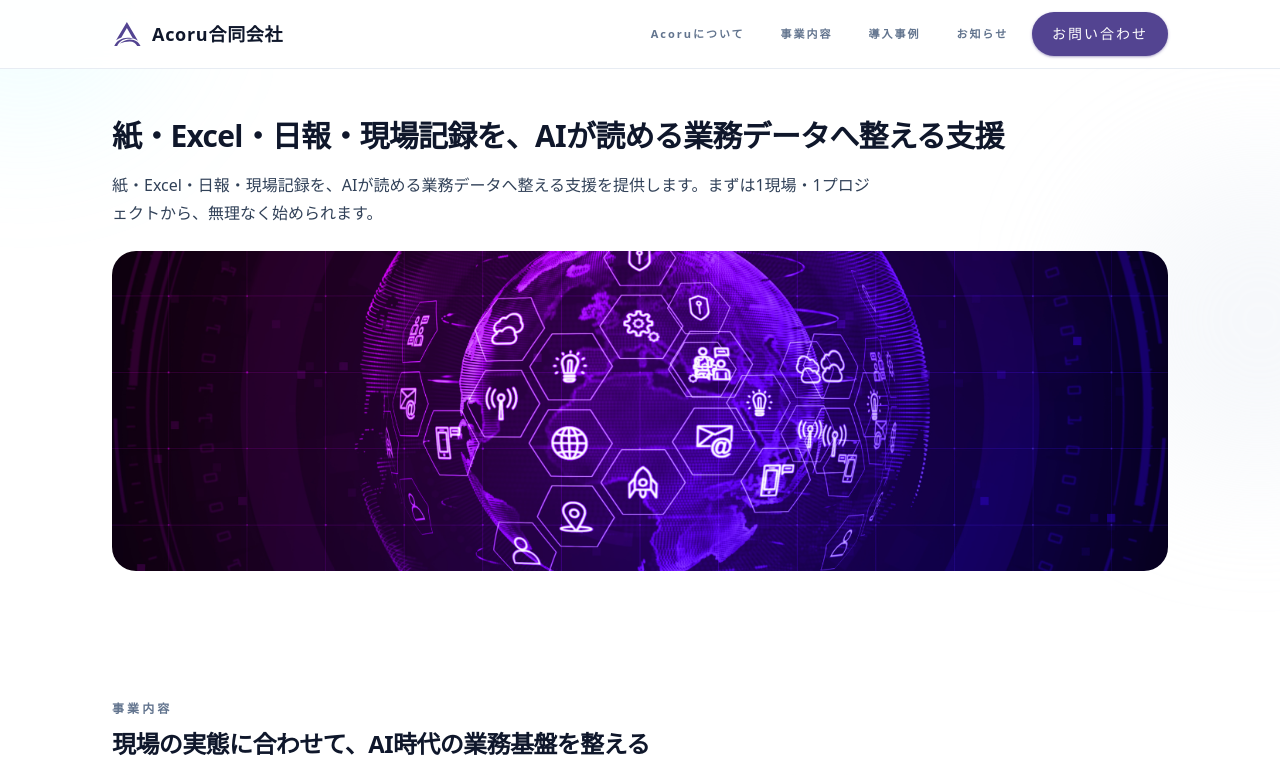
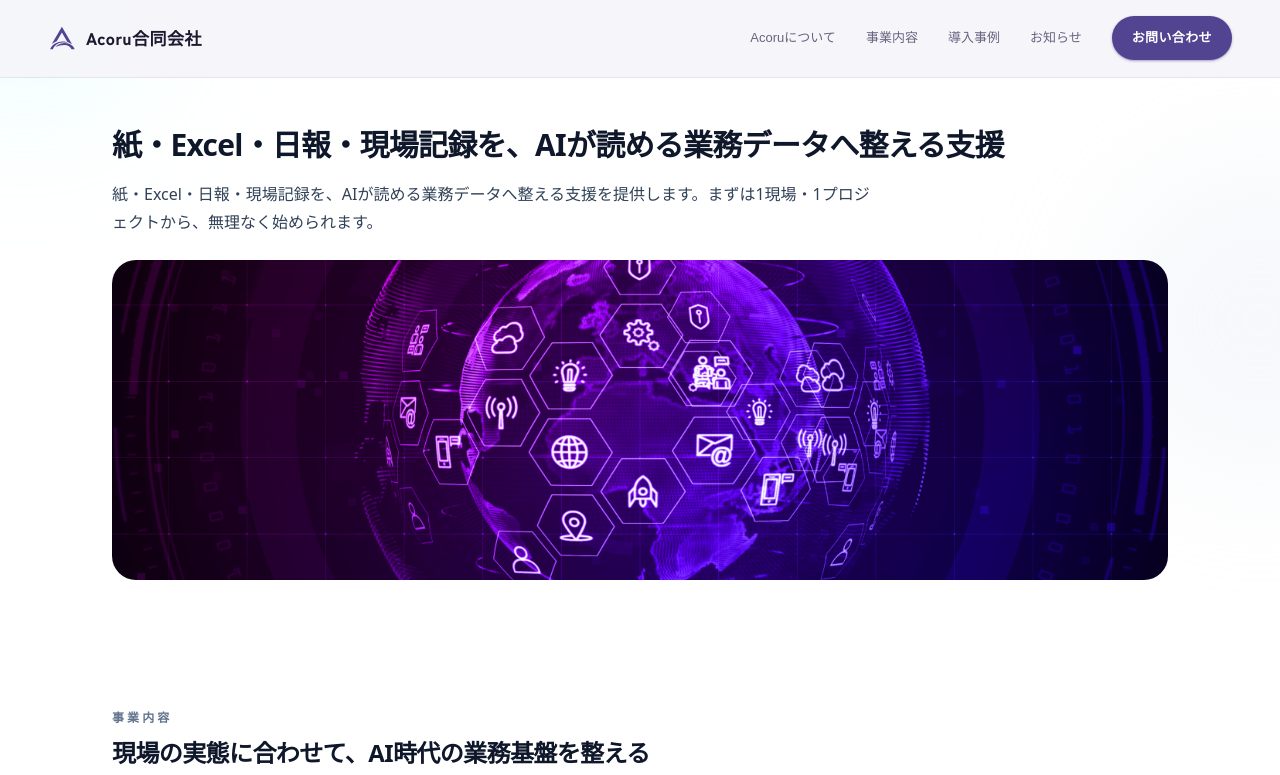
Before and after one commit to ANOSkdy/acoru-inc, a Next.js app: page /service in a window 1280 px wide. Shown: the top 775 px of the page. Built offline with nearby package versions, Linux system fonts and the light colour scheme; a web font is replaced by a local one.

Commit message:
feat(header): unify fixed navigation and contact buttons across pages

```diff
--- a/src/app/hero-b.css
+++ b/src/app/hero-b.css
@@ -1,4 +1,7 @@
 /* Acoru ヒーロー案B: original geometry, timing, spacing and light brand palette. */
+:root { --acoru-header-height: 78px; }
+.acoru-header-spacer { height: calc(var(--acoru-header-height) + env(safe-area-inset-top, 0px)); flex-shrink: 0; }
+main [id]:not(.acoru-b-anchor) { scroll-margin-top: calc(var(--acoru-header-height) + env(safe-area-inset-top, 0px) + 16px); }
 .acoru-b-home, .acoru-b-header {
   --hero-brand: #534491;
   --hero-bg: #f6f5fa;
@@ -19,11 +22,11 @@
   font-weight: 900;
   letter-spacing: .01em;
 }
-.acoru-b-home a:focus-visible { outline: 2px solid var(--hero-brand); outline-offset: 3px; border-radius: 4px; }
+.acoru-b-home a:focus-visible, .acoru-b-header a:focus-visible { outline: 2px solid var(--hero-brand); outline-offset: 3px; border-radius: 4px; }
 .acoru-b-header {
   position: fixed; inset: 0 0 auto; z-index: 40;
   padding: calc(16px + env(safe-area-inset-top, 0px)) clamp(16px, 4vw, 48px) 16px;
-  min-height: 64px;
+  min-height: calc(var(--acoru-header-height) + env(safe-area-inset-top, 0px));
   background: color-mix(in srgb, var(--hero-bg) 90%, transparent);
   border-bottom: 1px solid color-mix(in srgb, var(--hero-brand) 10%, transparent);
   backdrop-filter: blur(12px); -webkit-backdrop-filter: blur(12px);
@@ -32,10 +35,13 @@
 .acoru-b-header .acoru-header-wordmark { font-family: var(--font-hero-display), sans-serif; font-size: 17px; letter-spacing: .03em; color: var(--hero-fg); }
 .acoru-b-header .acoru-header-brand svg { width: 28px; height: 28px; color: var(--hero-brand); }
 .acoru-b-header .acoru-b-header-links { gap: clamp(14px, 2.4vw, 30px); font-size: 13px; font-weight: 400; letter-spacing: normal; }
-.acoru-b-header .acoru-b-header-links a { color: var(--hero-muted); padding: 0; border-radius: 0; background: none; }
-.acoru-b-header .acoru-b-header-links a:hover { color: var(--hero-brand); }
+.acoru-b-header .acoru-b-header-links a:not(.acoru-header-cta) { color: var(--hero-muted); padding: 0; border-radius: 0; background: none; }
+.acoru-b-header .acoru-b-header-links a:not(.acoru-header-cta):hover { color: var(--hero-brand); }
+.acoru-b-header .acoru-header-cta { min-height: 44px; padding: 0 20px; border-radius: 999px; background: var(--hero-brand); color: #fff; font-size: 13px; font-weight: 600; letter-spacing: .03em; }
+.acoru-b-header .acoru-header-cta:hover { background: #433676; color: #fff; }
+.acoru-mobile-navigation { max-height: calc(100svh - var(--acoru-header-height) - env(safe-area-inset-top, 0px)); overflow-y: auto; }
 .acoru-b-header > nav { margin: 16px calc(-1 * clamp(16px, 4vw, 48px)) -16px; }
-.acoru-b-hero { --hero-header-height: 64px; position: relative; }
+.acoru-b-hero { --hero-header-height: var(--acoru-header-height); position: relative; }
 .acoru-b-hero[data-scroll-motion="true"] { height: 700vh; }
 .acoru-b-stage { position: sticky; top: 0; height: 100vh; height: 100svh; overflow: hidden; background: var(--hero-bg); }
 .acoru-b-layer { position: absolute; inset: 0; }
--- a/src/components/layout/Header.tsx
+++ b/src/components/layout/Header.tsx
@@ -23,8 +23,10 @@ export function Header() {
   const closeMenu = () => setIsOpen(false);
 
   return (
-    <header className={`sticky top-0 z-40 border-b border-slate-200/80 bg-white/90 backdrop-blur ${isHome ? "acoru-b-header" : ""}`}>
-      <Container className={`flex items-center justify-between py-3 ${isHome ? "acoru-b-header-inner" : ""}`}>
+    <>
+    {!isHome && <div className="acoru-header-spacer" aria-hidden="true" />}
+    <header className="acoru-b-header">
+      <Container className="acoru-b-header-inner flex items-center justify-between">
         <Link href="/" aria-label="Acoru合同会社 トップへ" className="acoru-header-brand flex items-center gap-2.5" onClick={closeMenu}>
           <svg
             data-acoru-header-logo
@@ -49,6 +51,7 @@ export function Header() {
           className="inline-flex h-11 w-11 items-center justify-center rounded-lg border border-slate-200 bg-white/70 text-slate-900 shadow-sm shadow-slate-200/80 transition-[background-color,transform,box-shadow] motion-fast motion-spring-soft hover:-translate-y-0.5 hover:bg-slate-50 active:translate-y-0 md:hidden"
           aria-label="メニューを開閉"
           aria-expanded={isOpen}
+          aria-controls="acoru-mobile-navigation"
           onClick={() => setIsOpen((prev) => !prev)}
         >
           <span className="sr-only">メニュー</span>
@@ -71,39 +74,40 @@ export function Header() {
           </span>
         </button>
 
-        <nav className={`hidden items-center gap-3 text-[11px] font-semibold tracking-[0.18em] text-slate-500 md:flex ${isHome ? "acoru-b-header-links" : ""}`}>
+        <nav aria-label="メインナビゲーション" className="acoru-b-header-links hidden items-center md:flex">
           {navItems.map((item) => (
             <Link
               key={item.href}
-              href={isHome && item.href === "/cases" ? "/#featured-cases" : isHome && item.href === "/news" ? "/#latest-news" : item.href}
+              href={item.href}
               className="inline-flex items-center rounded-full px-3 py-2 transition-colors hover:bg-slate-100 hover:text-slate-900"
             >
               {item.label}
             </Link>
           ))}
-          {isHome ? <Link href="/contact">お問い合わせ</Link> : <Button href="/contact" className="px-4" variant="primary">お問い合わせ</Button>}
+          <Button href="/contact" className="acoru-header-cta" variant="primary">お問い合わせ</Button>
         </nav>
       </Container>
 
       {isOpen && (
-        <nav className="menu-open-enter border-t border-slate-200 bg-white/95 shadow-sm shadow-slate-200/80 backdrop-blur md:hidden">
+        <nav id="acoru-mobile-navigation" aria-label="モバイルナビゲーション" className="acoru-mobile-navigation menu-open-enter border-t border-slate-200 bg-white/95 shadow-sm shadow-slate-200/80 backdrop-blur md:hidden">
           <Container className="flex flex-col gap-2 py-4 text-[13px] font-semibold tracking-[0.14em] text-slate-700">
             {navItems.map((item) => (
               <Link
                 key={item.href}
-                href={isHome && item.href === "/cases" ? "/#featured-cases" : isHome && item.href === "/news" ? "/#latest-news" : item.href}
+                href={item.href}
                 className="rounded-lg px-3 py-2.5 transition-[background-color,color,transform] motion-fast motion-spring-soft hover:bg-slate-50"
                 onClick={closeMenu}
               >
                 {item.label}
               </Link>
             ))}
-            <Button href="/contact" className="justify-center" onClick={closeMenu}>
+            <Button href="/contact" className="acoru-header-cta w-full justify-center" onClick={closeMenu}>
               お問い合わせ
             </Button>
           </Container>
         </nav>
       )}
     </header>
+    </>
   );
 }
--- a/src/components/ui/Button.tsx
+++ b/src/components/ui/Button.tsx
@@ -1,5 +1,5 @@
 import Link from "next/link";
-import type { ButtonHTMLAttributes, ReactNode } from "react";
+import type { ButtonHTMLAttributes, MouseEventHandler, ReactNode } from "react";
 
 const baseClasses =
   "inline-flex min-h-[44px] items-center justify-center rounded-full px-5 py-2 text-sm font-medium transition-[background-color,border-color,color,transform,box-shadow] motion-fast motion-spring-soft focus-visible:outline-none focus-visible:ring-2 focus-visible:ring-[#534491]/45 focus-visible:ring-offset-2 active:translate-y-0";
@@ -16,27 +16,29 @@ type ButtonProps = {
   href?: string;
   variant?: "primary" | "ghost";
   className?: string;
-} & ButtonHTMLAttributes<HTMLButtonElement>;
+  onClick?: MouseEventHandler<HTMLButtonElement | HTMLAnchorElement>;
+} & Omit<ButtonHTMLAttributes<HTMLButtonElement>, "onClick">;
 
 export function Button({
   children,
   href,
   variant = "primary",
   className,
+  onClick,
   ...props
 }: ButtonProps) {
   const classes = `${baseClasses} ${variantClasses[variant]} ${className ?? ""}`.trim();
 
   if (href) {
     return (
-      <Link href={href} className={classes}>
+      <Link href={href} className={classes} onClick={onClick}>
         {children}
       </Link>
     );
   }
 
   return (
-    <button className={classes} {...props}>
+    <button className={classes} onClick={onClick} {...props}>
       {children}
     </button>
   );
```
Also changed, not shown: 2 other files (tests, documents, lock files or other folders).
